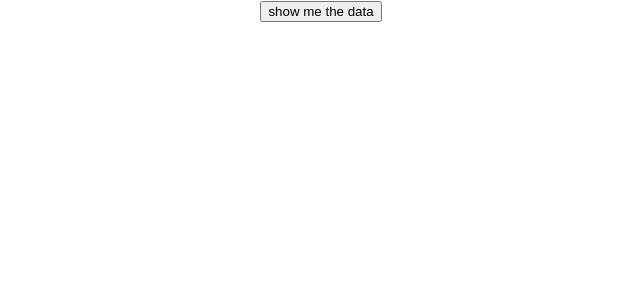
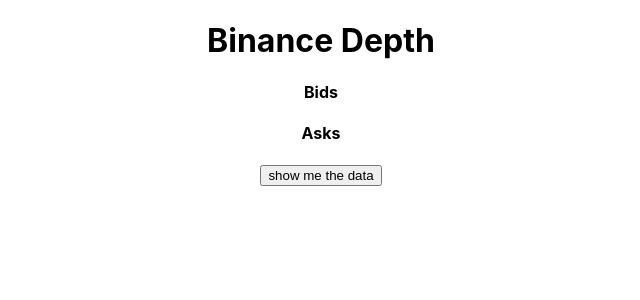
Before and after one commit to SiriusLL/exchangeApi, a React (Create React App) app in the folder exchange-api/: page / in a window 1280 px wide. Shown: the top 300 px of the page, without its empty margins (319-959 px from the left). Built offline with nearby package versions, Linux system fonts and the light colour scheme.

Commit message:
bids, asks

```diff
--- a/exchange-api/package.json
+++ b/exchange-api/package.json
@@ -3,6 +3,7 @@
   "version": "0.1.0",
   "private": true,
   "dependencies": {
+    "@material-ui/core": "^4.11.4",
     "@testing-library/jest-dom": "^5.11.4",
     "@testing-library/react": "^11.1.0",
     "@testing-library/user-event": "^12.1.10",
--- a/exchange-api/src/App.js
+++ b/exchange-api/src/App.js
@@ -1,10 +1,11 @@
 import React, { useState } from "react";
 import "./App.css";
 import axios from "axios";
+import Backdrop from "./components/Backdrop";
 
 function App() {
   const [exchangeData, setExchangeData] = useState();
-  const depthParam = "?symbol=BTCUSDT";
+  const depthParam = "?symbol=BTCUSDT&limit=10";
   const burl = "https://api.binance.com";
   const query = `/api/v3/depth${depthParam}`;
   const url = burl + query;
@@ -25,17 +26,31 @@
   //     return <p>{element}</p>;
   //   });
   // };
-  const date = () => {
-    return new Date(exchangeData.lastUpdateId);
+  const date = (time) => {
+    return new Date((time * 1000).toLocaleString);
   };
+  // console.log("money", exchangeData.lastUpdateId);
   return (
     <div className="App">
+      <h1>Binance Depth</h1>
+      <h4>Bids</h4>
       {/* {exchangeData} */}
-      {/* {exchangeData && date} */}
-      {exchangeData &&
+      {/* {exchangeData && date(exchangeData.lastUpdateId)} */}
+      {!exchangeData ? (
+        <Backdrop />
+      ) : (
         exchangeData.bids.map((element) => {
           return <p>{element}</p>;
-        })}
+        })
+      )}
+      <h4>Asks</h4>
+      {!exchangeData ? (
+        <Backdrop />
+      ) : (
+        exchangeData.asks.map((element) => {
+          return <p>{element}</p>;
+        })
+      )}
       <button onClick={getExchangeData}>show me the data</button>
     </div>
   );
--- /dev/null
+++ b/exchange-api/src/components/Backdrop.js
@@ -0,0 +1,34 @@
+import React from 'react';
+import Backdrop from '@material-ui/core/Backdrop';
+import CircularProgress from '@material-ui/core/CircularProgress';
+import Button from '@material-ui/core/Button';
+import { makeStyles } from '@material-ui/core/styles';
+
+const useStyles = makeStyles((theme) => ({
+  backdrop: {
+    zIndex: theme.zIndex.drawer + 1,
+    color: '#fff',
+  },
+}));
+
+export default function SimpleBackdrop() {
+  const classes = useStyles();
+  const [open, setOpen] = React.useState(false);
+  const handleClose = () => {
+    setOpen(false);
+  };
+  const handleToggle = () => {
+    setOpen(!open);
+  };
+
+  return (
+    <div>
+      {/* <Button variant="outlined" color="primary" onClick={handleToggle}>
+        Show backdrop
+      </Button> */}
+      <Backdrop className={classes.backdrop} open={open} onClick={handleClose}>
+        <CircularProgress color="inherit" />
+      </Backdrop>
+    </div>
+  );
+}
```
Also changed, not shown: 1 other file (tests, documents, lock files or other folders).
